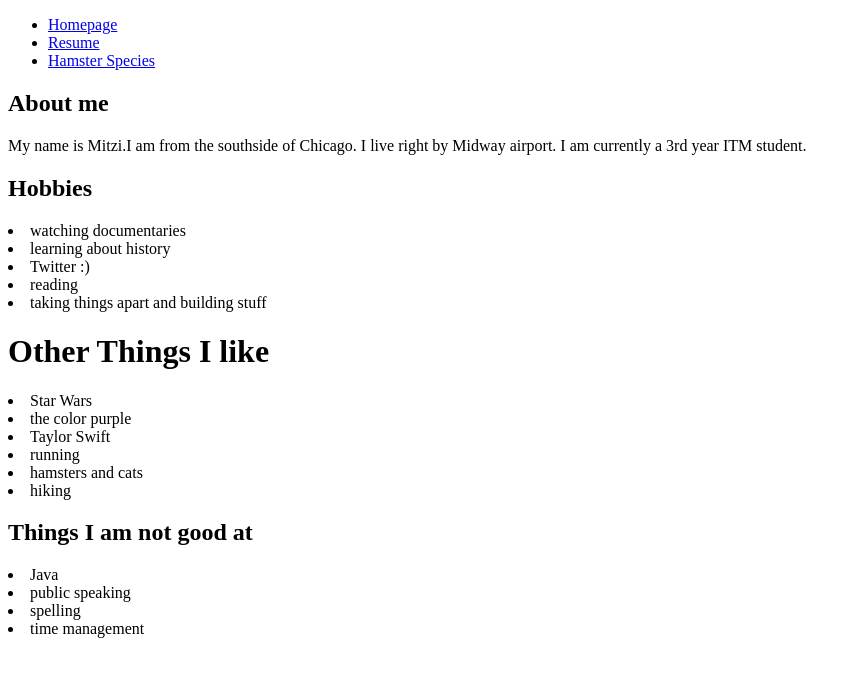
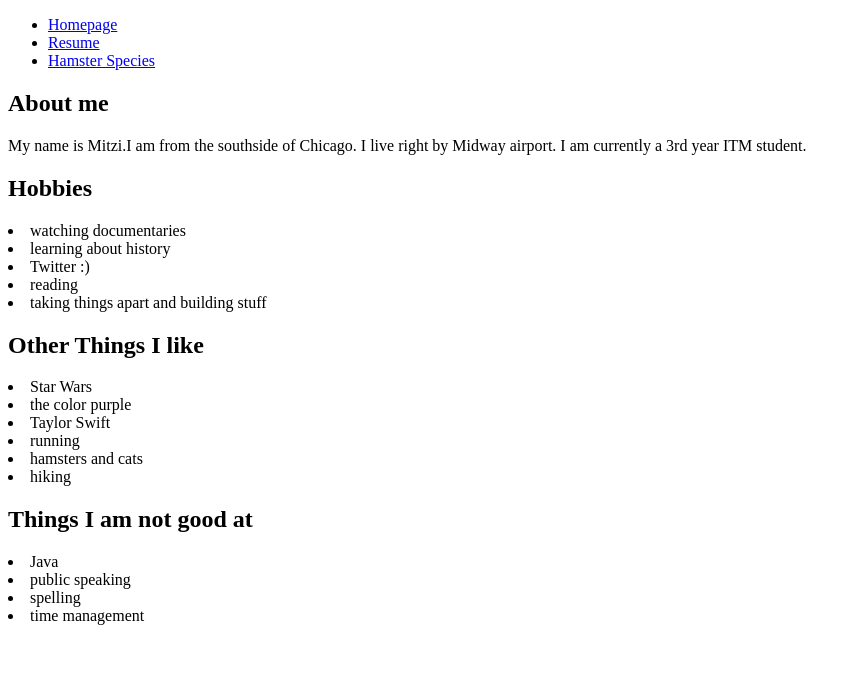
Before and after one commit to mharofuentes/project-1, a plain HTML site: page index.html in a window 1280 px wide. Shown: the whole page, without its empty margins (0-861 px from the left). Drawn offline with Linux system fonts and the light colour scheme.

Commit message:
changed header size
line 29

```diff
--- a/index.html
+++ b/index.html
@@ -26,7 +26,7 @@
 	<li> reading </li>
 	<li>taking things apart and building stuff </li>
 	<p></p>
-	<h1>Other Things I like</h1>
+	<h2>Other Things I like</h2>
 	<li> Star Wars </li>
 	<li> the color purple </li>
 	<li> Taylor Swift </li>
```
Also changed, not shown: 1 other file.
